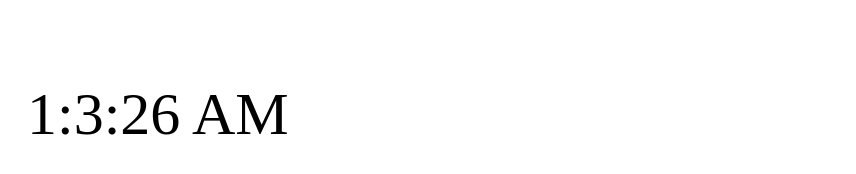
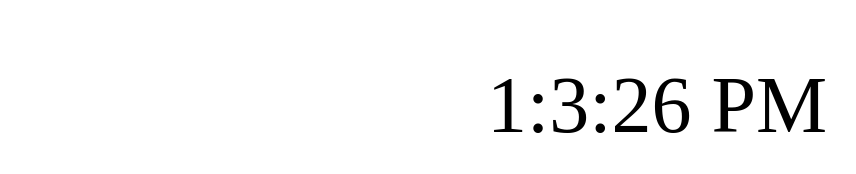
Before and after one commit to aaron-silicon-valley/clock, a plain HTML site: page index.html in a window 1280 px wide. Shown: the whole page, without its empty margins (3-859 px from the left). Drawn offline with Linux system fonts and the light colour scheme.

Commit message:
version 1.0

```diff
--- a/main.js
+++ b/main.js
@@ -9,6 +9,9 @@ function showTime() {
     var s = date.getSeconds();
     var timeZone = 'Central Standard Time';
     var session = "AM";
+    if (h - 12 < 0){
+        session = "PM"
+    }
     if (h == 0){
         h=12
 
--- a/style.css
+++ b/style.css
@@ -1,7 +1,7 @@
 .clock {
-    font-size: 60px;
+    font-size: 80px;
     position: absolute;
-    top: 10%;
-    left: 30px;
-    font-weight: 500;
+    top: 20%;
+    left: 50%;
+    margin: -100px 0 0 -150px;
 }
```
